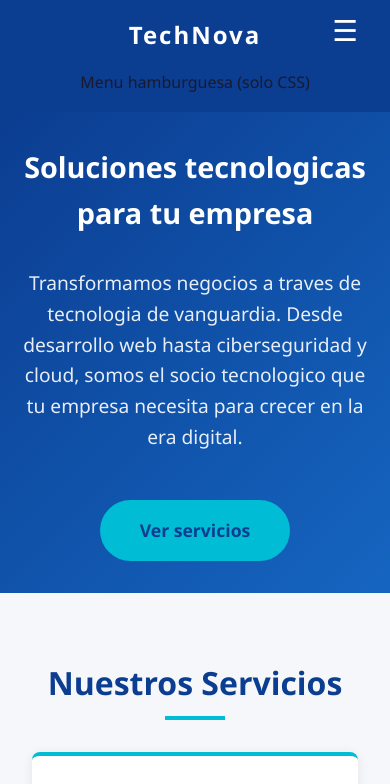
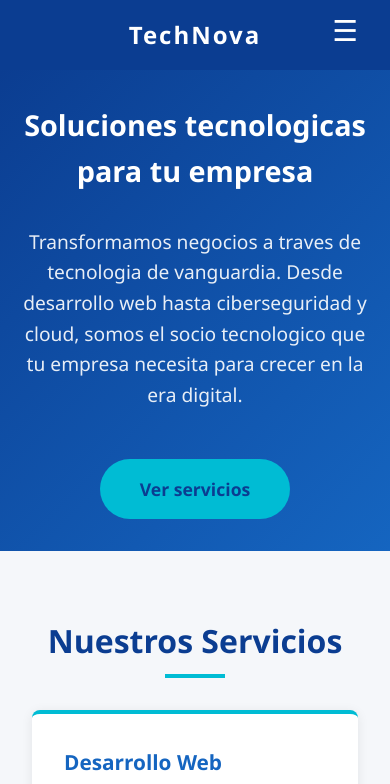
Before and after one commit to Diegoooo5/Technova, a plain HTML site: page index.html in a window 390 px wide. Shown: the top 784 px of the page. Drawn offline with Linux system fonts and the light colour scheme.

Commit message:
Fix comment formatting for hamburger menu

```diff
--- a/index.html
+++ b/index.html
@@ -12,7 +12,7 @@
   <header id="site-header">
     <div class="logo">TechNova</div>
 
-     Menu hamburguesa (solo CSS)
+    <!--  Menu hamburguesa (solo CSS) -->
     <input type="checkbox" id="menu-toggle" class="menu-toggle" />
     <label for="menu-toggle" class="hamburguesa">&#9776;</label>
 
```
